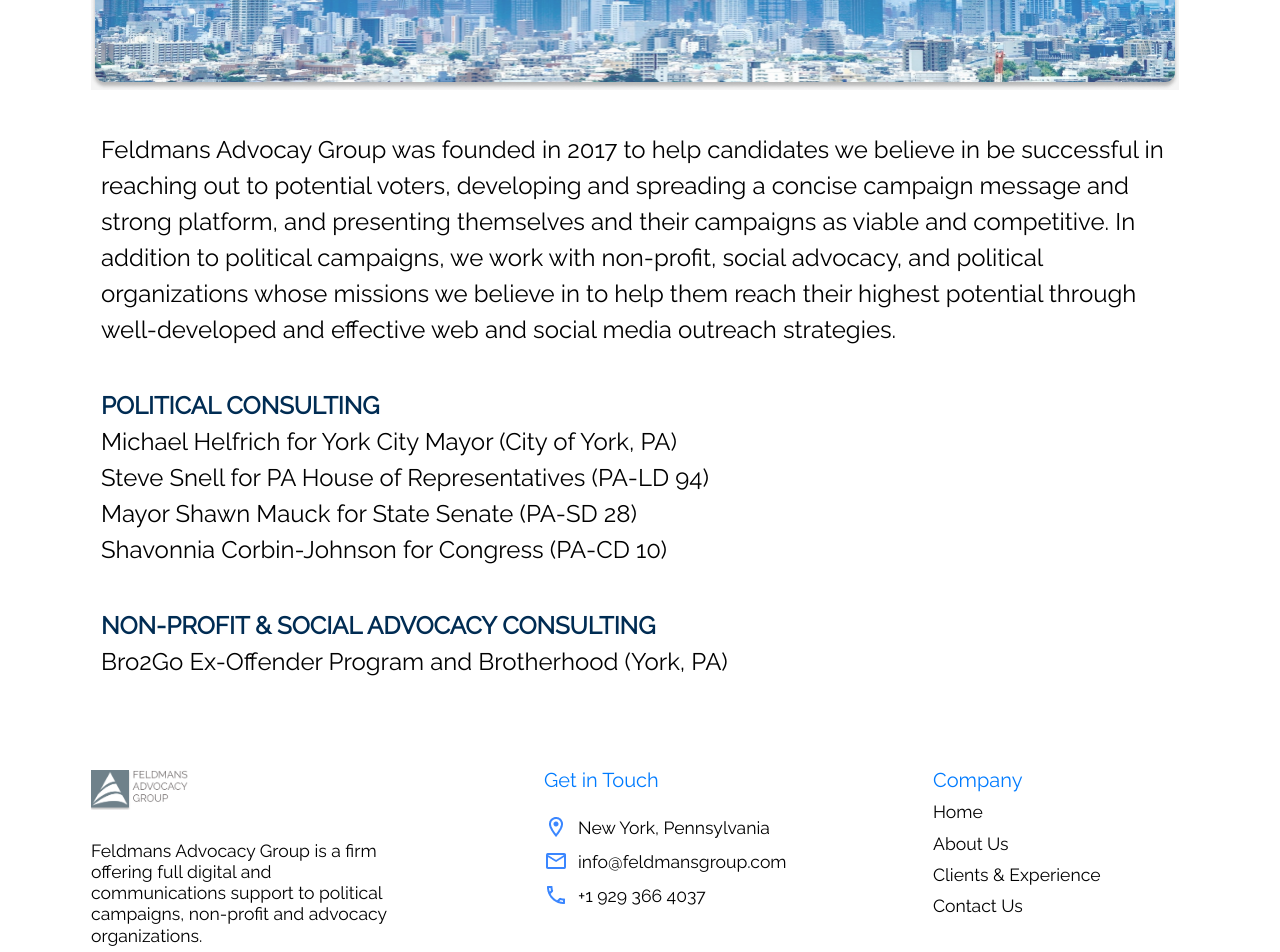
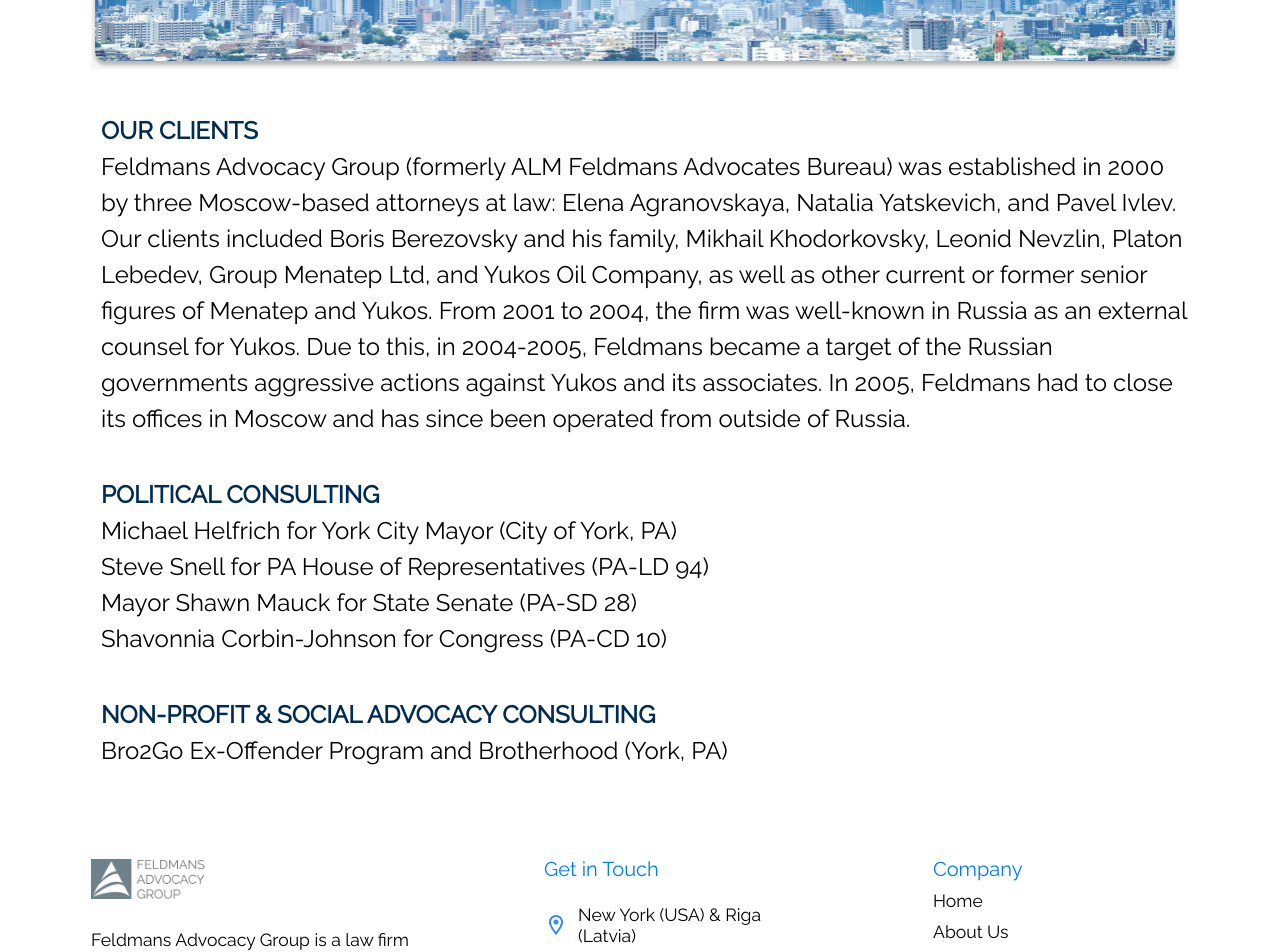
Before and after one commit to Korzyukova/feldmans-firebase-react, a React (Vite) app in the folder client/: page /clients in a window 1280 px wide. Shown: the part 380-1332 px from the top of the page. Built offline with nearby package versions, Linux system fonts and the light colour scheme.

Commit message:
changed text and logo

```diff
--- a/client/src/components/ClientsExperience/ClientsExperience.jsx
+++ b/client/src/components/ClientsExperience/ClientsExperience.jsx
@@ -4,16 +4,21 @@
   return (
     <>
       <div className="clientsexperience">
+
+      <h1 className="first">OUR CLIENTS</h1>
+
         <h2 className="second">
-          Feldmans Advocay Group was founded in 2017 to help candidates we
-          believe in be successful in reaching out to potential voters,
-          developing and spreading a concise campaign message and strong
-          platform, and presenting themselves and their campaigns as viable and
-          competitive. In addition to political campaigns, we work with
-          non-profit, social advocacy, and political organizations whose
-          missions we believe in to help them reach their highest potential
-          through well-developed and effective web and social media outreach
-          strategies.
+        Feldmans Advocacy Group (formerly ALM Feldmans Advocates Bureau)
+        was established in 2000 by three Moscow-based attorneys at law:
+        Elena Agranovskaya, Natalia Yatskevich, and Pavel Ivlev. Our clients
+        included Boris Berezovsky and his family, Mikhail Khodorkovsky,
+        Leonid Nevzlin, Platon Lebedev, Group Menatep Ltd, and Yukos Oil Company,
+        as well as other current or former senior figures of Menatep and Yukos.
+        From 2001 to 2004, the firm was well-known in Russia as an external
+        counsel for Yukos. Due to this, in 2004-2005, Feldmans became a target
+        of the Russian governments aggressive actions against Yukos and
+        its associates. In 2005, Feldmans had to close its offices in Moscow
+        and has since been operated from outside of Russia.
         </h2>
 
         <h1 className="first">POLITICAL CONSULTING</h1>
--- a/client/src/components/Footer/Footer.jsx
+++ b/client/src/components/Footer/Footer.jsx
@@ -1,5 +1,5 @@
 import './Footer.css'
-import logo from '../../images/logo.png'
+import logo from '../../images/logo3.png'
 import location from '../../images/location.png'
 import email from '../../images/email.png'
 import call from '../../images/call.png'
@@ -10,25 +10,24 @@
         <div className="footer-first">
           <img className="footer-logo" alt="company logo" src={logo} />
           <p className="footer-text">
-            Feldmans Advocacy Group is a firm offering full digital and
-            communications support to political campaigns, non-profit and
-            advocacy organizations.
+          Feldmans Advocacy Group is a law firm offering human rights defense and support
+           to political activists, entrepreneurs, their businesses and organizations, in and from Russia,
+            and around the world.
           </p>
         </div>
         <div className="footer-second">
           <ul className="footer-contact">
             <li className="name">Get in Touch</li>
             <li className="footer-string">
-              <img className="footer-icon" alt="location" src={location} /> New
-              York, Pennsylvania
+              <img className="footer-icon" alt="location" src={location} /> New York (USA) & Riga (Latvia)
             </li>
             <li className="footer-string">
               <img className="footer-icon" alt="location" src={email} />
-              info@feldmansgroup.com
+              pavel@ivlev.net
             </li>
             <li className="footer-string">
               <img className="footer-icon" alt="location" src={call} />
-              +1 929 366 4037
+              +1 646 491 1412
             </li>
           </ul>
         </div>
--- a/client/src/components/Form/Form.jsx
+++ b/client/src/components/Form/Form.jsx
@@ -3,6 +3,27 @@
 import { ToastContainer, toast } from 'react-toastify'
 import 'react-toastify/dist/ReactToastify.min.css'
 import './Form.css'
+import { doc, setDoc, getFirestore } from "firebase/firestore"
+import { initializeApp } from "firebase/app";
+import { getAnalytics } from "firebase/analytics";
+
+// Your web app's Firebase configuration
+// For Firebase JS SDK v7.20.0 and later, measurementId is optional
+const firebaseConfig = {
+  apiKey: "AIzaSyA4ufeeesjva37mAR3zpqpAi30XNCcmTi4",
+  authDomain: "feldmans-73cb5.firebaseapp.com",
+  projectId: "feldmans-73cb5",
+  storageBucket: "feldmans-73cb5.appspot.com",
+  messagingSenderId: "938683646758",
+  appId: "1:938683646758:web:6199e264850057298ab7e7",
+  measurementId: "G-4XPW96J4M1"
+};
+
+// Initialize Firebase
+const app = initializeApp(firebaseConfig);
+const analytics = getAnalytics(app);
+
+const db = getFirestore(app)
 
 const ContactForm = () => {
   const {
@@ -29,21 +50,16 @@
   // Function called on submit that uses emailjs to send email of valid contact form
   const onSubmit = async (data) => {
     // Destrcture data object
-    const { name, email, subject, message } = data
+    const { name, email, message } = data
     try {
-      const templateParams = {
+      await setDoc(doc(db, "mail",`${name}-${Date.now()}`), {
         name,
-        email,
-        subject,
-        message,
-      }
-
-      await emailjs.send(
-        process.env.REACT_APP_SERVICE_ID,
-        process.env.REACT_APP_TEMPLATE_ID,
-        templateParams,
-        process.env.REACT_APP_USER_ID,
-      )
+        to: "korzioukova@gmail.com",
+        message: {
+          subject: "New submission on contact form!",
+          text: `${name}, submitted a request on your advocacy site contact form.\nName: ${name}\nEmail: ${email}\nMessage: ${message}`
+        }
+      })
 
       reset()
       toastifySuccess()
--- a/client/src/components/Header/Header.jsx
+++ b/client/src/components/Header/Header.jsx
@@ -1,5 +1,5 @@
 import './Header.css'
-import logo from '../../images/logo.png'
+import logo from '../../images/logo3.png'
 import city from '../../images/city.png'
 import { useState, useRef } from 'react'
 export default function Header() {
--- a/client/src/components/WhatWeDo/WhatWeDo.css
+++ b/client/src/components/WhatWeDo/WhatWeDo.css
@@ -31,7 +31,6 @@
   /* font-weight: 400; */
   font-size: 1.5em;
   line-height: 1.5em;
-  margin-top: 3vw;
 }
 @media (max-width: 1000px) {
   .second {
--- a/client/src/components/WhatWeDo/WhatWeDo.jsx
+++ b/client/src/components/WhatWeDo/WhatWeDo.jsx
@@ -6,15 +6,39 @@
       <div className="whatwedo">
         <h1 className="first">WHAT WE DO</h1>
         <h2 className="second">
-          Feldmans Advocacy Group is a company that provides comprehensive
-          digital and communications assistance to political campaigns,
-          non-profit entities, and advocacy groups.
+        Feldmans Advocacy Group is a law firm offering human rights
+         defense and support to political activists, entrepreneurs,
+          their businesses and organizations, both in and outside of Russia.
+
         </h2>
         <h2 className="second">
           Feldmans Advocacy Group specialiazes in political and advocacy
           campaigns, offering expert advice in communications, digital strategy,
           and social media. Our team provides these services to candidates,
           campaigns, and organizations that align with our values and beliefs.
+          We also provide expert advice for political and advocacy campaigns
+          and communication strategies when dealing with national and international
+          businesses and political leaders. Our team offers these services to individuals
+          and organizations that share our values and beliefs.
+          For the past quarter of a century, our primary duty, as both professionals in
+          the field of law and human rights defenders, has been to study and analyze
+          the legal, political, social, and economic situation in Russia in order
+          to advise and guide clients from all around the world. Pavel Ivlev, our
+          principal and owner, has participated as a panelist or speaker in dozens
+          of conferences on Russia and Russia-related human rights issues,
+          including the persecution of dissidents and human rights leaders.
+          His long, uninterrupted status as a Russian attorney and many years
+          of professional experience in practicing corporate, tax, and criminal
+          law enable Pavel to provide an independent expert opinion on all
+          aspects of Russias law in relation to specific politically motivated cases.
+          His experience as a legal adviser to the largest Russian companies
+          and his further activities as a consultant to individuals and businesses
+          on corporate and tax law issues allow Pavel to properly understand and
+          assess the circumstances of a Russian criminal prosecution.
+          In recent years, he has also acted as an expert witness in several
+          asylum and extradition cases before US, British, Spanish, and Italian
+          authorities, as well as represented numerous clients seeking the
+          removal of their names from the Interpol Information System.
         </h2>
         <h1 className="first">COMMUNICATION STRATEGY</h1>
         <h2 className="second">
--- a/client/src/components/WhoWeAre/WhoWeAre.css
+++ b/client/src/components/WhoWeAre/WhoWeAre.css
@@ -55,7 +55,6 @@
   list-style-type: none;
   margin: 0;
   padding: 0;
-  margin-top: 3vw;
 }
 @media (max-width: 1000px) {
   .us {
--- a/client/src/components/WhoWeAre/WhoWeAre.jsx
+++ b/client/src/components/WhoWeAre/WhoWeAre.jsx
@@ -6,18 +6,20 @@
       <div className="whoweare">
         <h1 className="first">OUR STORY</h1>
         <h2 className="second">
-          Feldmans Advocacy Group was founded in 2017. It is named after
-          Grigoriy Feldman, a Soviet mathematician and economist, persecuted by
-          the Soviet government led by Joseph Stalin. It is because of this
-          foundation that we are committed to causes of democracy, human and
-          civil rights, and justice.
+        Feldmans Advocacy Group (formerly ALM Feldmans Advocates Bureau)
+        was founded in 2000 by three attorneys at law based in Moscow, Russia:
+         Elena Agranovskaya, Natalia Yatskevich, and Pavel Ivlev.
+         The organization is named after Grigoriy Feldman, a Soviet
+          mathematician and economist who was persecuted by the Soviet
+           government led by Joseph Stalin. It is because of this foundation
+            that we are dedicated to the causes of democracy, human and
+            civil rights, and justice.
         </h2>
         <h1 className="first">WHO WE ARE</h1>
         <ul className="us">
           <li>Pavel Ivlev, President & Owner</li>
-          <li>Andrey Romanov, Senior Associate & Co-Owner</li>
-          <li>Jack Legore, Senior Associate & Co-Owner</li>
-          <li>Ashleigh Sharland, Senior Associate & Co-Owner</li>
+          <li>Igor Kuznetsov, Head of Brooklyn, New York Office</li>
+          <li>Jolanta Runce, Head of Riga, Latvia Office</li>
         </ul>
       </div>
     </>
--- a/client/src/main.jsx
+++ b/client/src/main.jsx
@@ -5,28 +5,6 @@
 import AboutUs from './pages/AboutUs/AboutUs'
 import Clients from './pages/Clients/Clients'
 import ContactUs from './pages/ContactUs/ContactUs'
-// Import the functions you need from the SDKs you need
-import { initializeApp } from "firebase/app";
-import { getAnalytics } from "firebase/analytics";
-// TODO: Add SDKs for Firebase products that you want to use
-// https://firebase.google.com/docs/web/setup#available-libraries
-
-// Your web app's Firebase configuration
-// For Firebase JS SDK v7.20.0 and later, measurementId is optional
-const firebaseConfig = {
-  apiKey: "AIzaSyA4ufeeesjva37mAR3zpqpAi30XNCcmTi4",
-  authDomain: "feldmans-73cb5.firebaseapp.com",
-  projectId: "feldmans-73cb5",
-  storageBucket: "feldmans-73cb5.appspot.com",
-  messagingSenderId: "938683646758",
-  appId: "1:938683646758:web:6199e264850057298ab7e7",
-  measurementId: "G-4XPW96J4M1"
-};
-
-// Initialize Firebase
-const app = initializeApp(firebaseConfig);
-const analytics = getAnalytics(app);
-
 
 const router = createBrowserRouter([
   {
```
Also changed, not shown: client/src/images/logo2.png (added), client/src/images/logo3.png (added).
